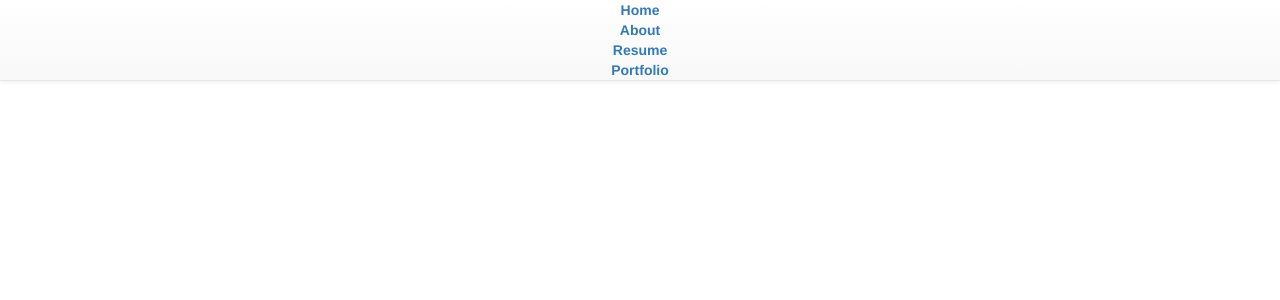
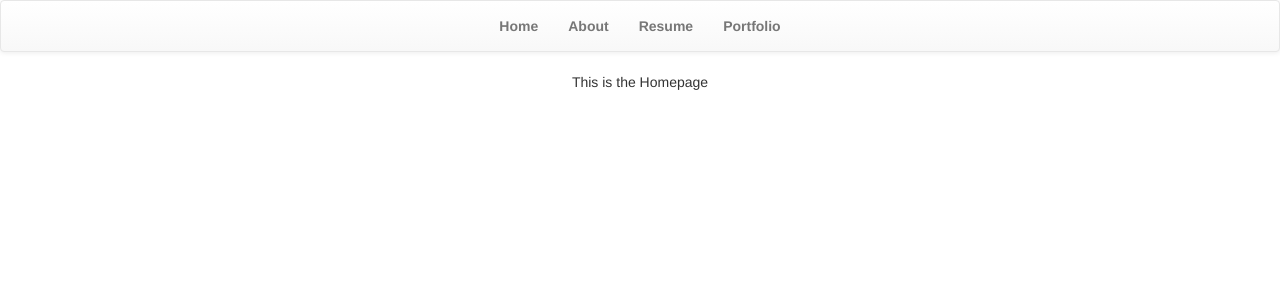
Before and after one commit to brandon-schabel/portfolio, a React (Create React App) app: page / in a window 1280 px wide. Shown: the top 300 px of the page. Built offline with nearby package versions, Linux system fonts and the light colour scheme.

Commit message:
fix AboutMe photo not loading

```diff
--- a/src/App.css
+++ b/src/App.css
@@ -26,3 +26,14 @@
   from { transform: rotate(0deg); }
   to { transform: rotate(360deg); }
 }
+
+
+.navbar .navbar-nav {
+  display: inline-block;
+  float: none;
+  vertical-align: top;
+}
+
+.navbar .navbar-collapse {
+  text-align: center;
+}
--- a/src/App.js
+++ b/src/App.js
@@ -2,8 +2,7 @@ import React, {Component} from 'react';
 import {Link, Route} from 'react-router-dom';
 import './App.css';
 
-// Components
-// import Header from './components/Header';
+// Components import Header from './components/Header';
 import Portfolio from './components/PortfolioView/Portfolio';
 import AboutMe from './components/AboutMe';
 import Home from './components/Home';
@@ -16,11 +15,11 @@ class App extends Component {
   render() {
     return (
       <div className="App">
-        <nav className="navbar navbar-default navbar-static-top">
-          <ul className="nav nav-justified">
-            <center>
+        <nav className="navbar navbar-default">
+          <div class="container-fluid">
+            <ul className="nav navbar-nav">
                 <li>
-                <Link to="/home">
+                  <Link to="/">
                     <b>Home</b>
                   </Link>
                 </li>
@@ -42,13 +41,13 @@ class App extends Component {
                     <b>Portfolio</b>
                   </Link>
                 </li>
-            </center>
             </ul>
+          </div>
         </nav>
 
-        <Route path="/home" component={Home} />
-        <Route path="/about" component={AboutMe} />
-        <Route path="/portfolio" component={Portfolio} />
+        <Route exact path="/" component={Home}/>
+        <Route path="/about" component={AboutMe}/>
+        <Route path="/portfolio" component={Portfolio}/>
       </div>
     );
   }
--- a/src/components/AboutMe.js
+++ b/src/components/AboutMe.js
@@ -6,7 +6,7 @@ class AboutMe extends Component {
         return (
             <div className="container">
                 <div className="row">
-                    <div className="col-md-6"><img className="image" src={`../assets/profilePic.png`} alt='Profile' height="250" width="310"></img></div>
+                    <div className="col-md-6"><img className="image" src={require(`../assets/profilePic.png`)} alt='Profile'></img></div>
                     <div className="col-md-6">{AboutMeData.body}</div>
                 </div>
             </div>
```
Lines whose indentation alone changed are shown as unchanged.
